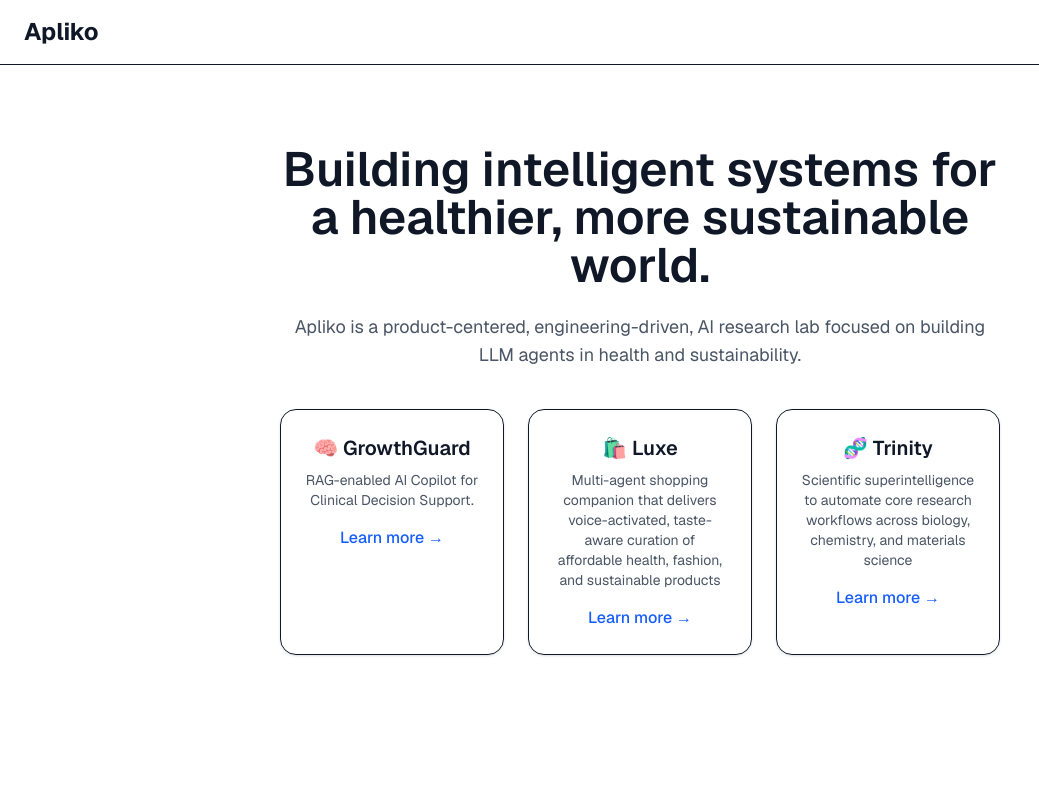
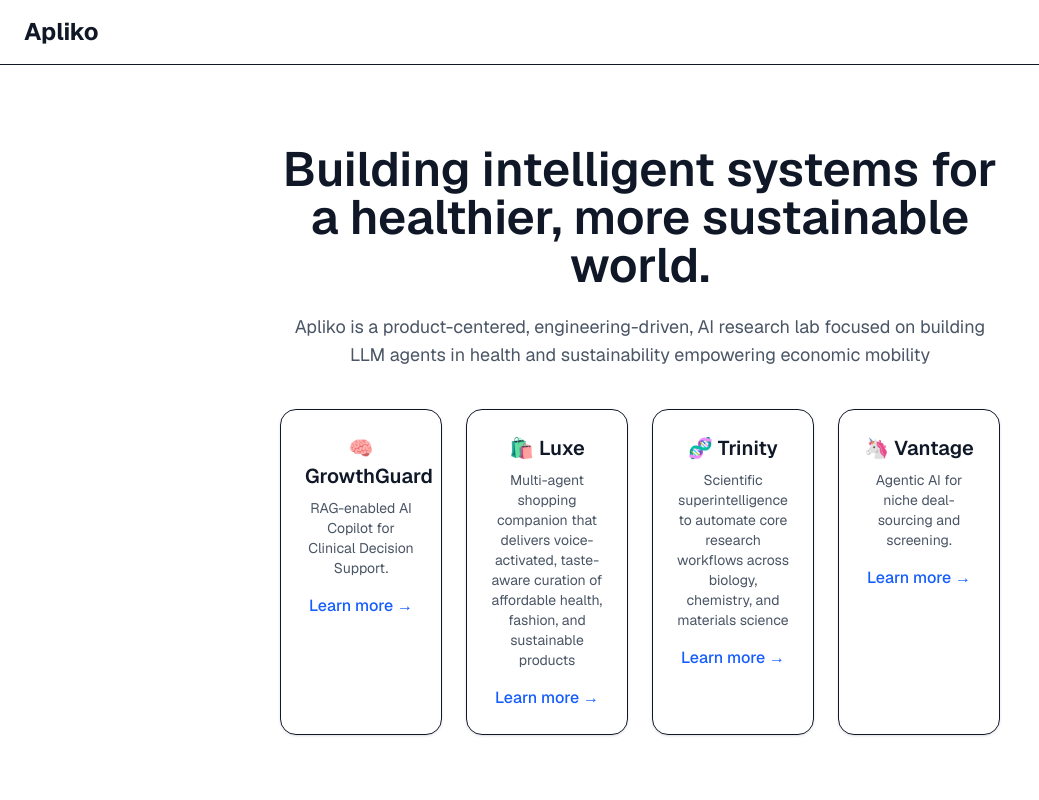
Before and after one commit to amva13/aplikosite, a Next.js app: page / in a window 1280 px wide. Shown: the top 800 px of the page, without its empty margins (0-1039 px from the left). Built offline with nearby package versions, Linux system fonts and the light colour scheme.

Commit message:
Update page.tsx

```diff
--- a/src/app/page.tsx
+++ b/src/app/page.tsx
@@ -13,10 +13,10 @@
           Building intelligent systems for a healthier, more sustainable world.
         </h2>
         <p className="text-lg text-gray-600 mb-10">
-          Apliko is a product-centered, engineering-driven, AI research lab focused on building LLM agents in health and sustainability.
+          Apliko is a product-centered, engineering-driven, AI research lab focused on building LLM agents in health and sustainability empowering economic mobility
         </p>
         {/* change nums here for columns */}
-        <div className="grid md:grid-cols-3 gap-6">
+        <div className="grid md:grid-cols-4 gap-6">
           <div className="border rounded-2xl p-6 shadow hover:shadow-md transition">
             <h3 className="text-xl font-semibold mb-2">🧠 GrowthGuard</h3>
             <p className="text-gray-600 mb-4 text-sm">
@@ -24,7 +24,7 @@
             </p>
             <a
               className="text-blue-600 font-medium hover:underline cursor-pointer"
-              href="https://scholar.google.com/scholar?oi=bibs&cluster=17622846334429665412&btnI=1&hl=en"
+              href="https://github.com/amva13/growth-llm"
             >
               Learn more →
             </a>
@@ -46,6 +46,15 @@
               Scientific superintelligence to automate core research workflows across biology, chemistry, and materials science
             </p>
             <Link href="https://www.calculus.house/alex-velez-arce" className="text-blue-600 font-medium hover:underline">
+              Learn more →
+            </Link>
+          </div>
+          <div className="border rounded-2xl p-6 shadow hover:shadow-md transition">
+            <h3 className="text-xl font-semibold mb-2">🦄 Vantage</h3>
+            <p className="text-gray-600 mb-4 text-sm">
+               Agentic AI for niche deal-sourcing and screening.
+            </p>
+            <Link href="/wip" className="text-blue-600 font-medium hover:underline">
               Learn more →
             </Link>
           </div>
```
